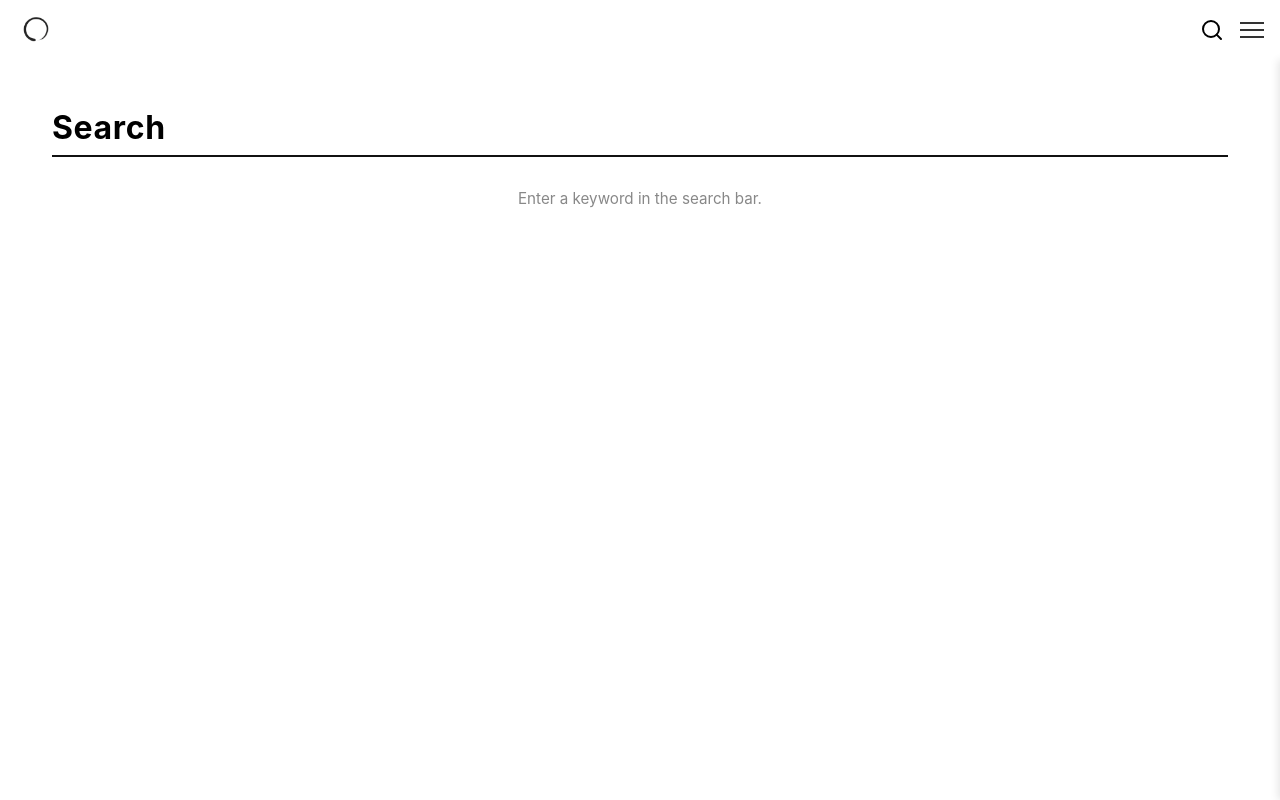
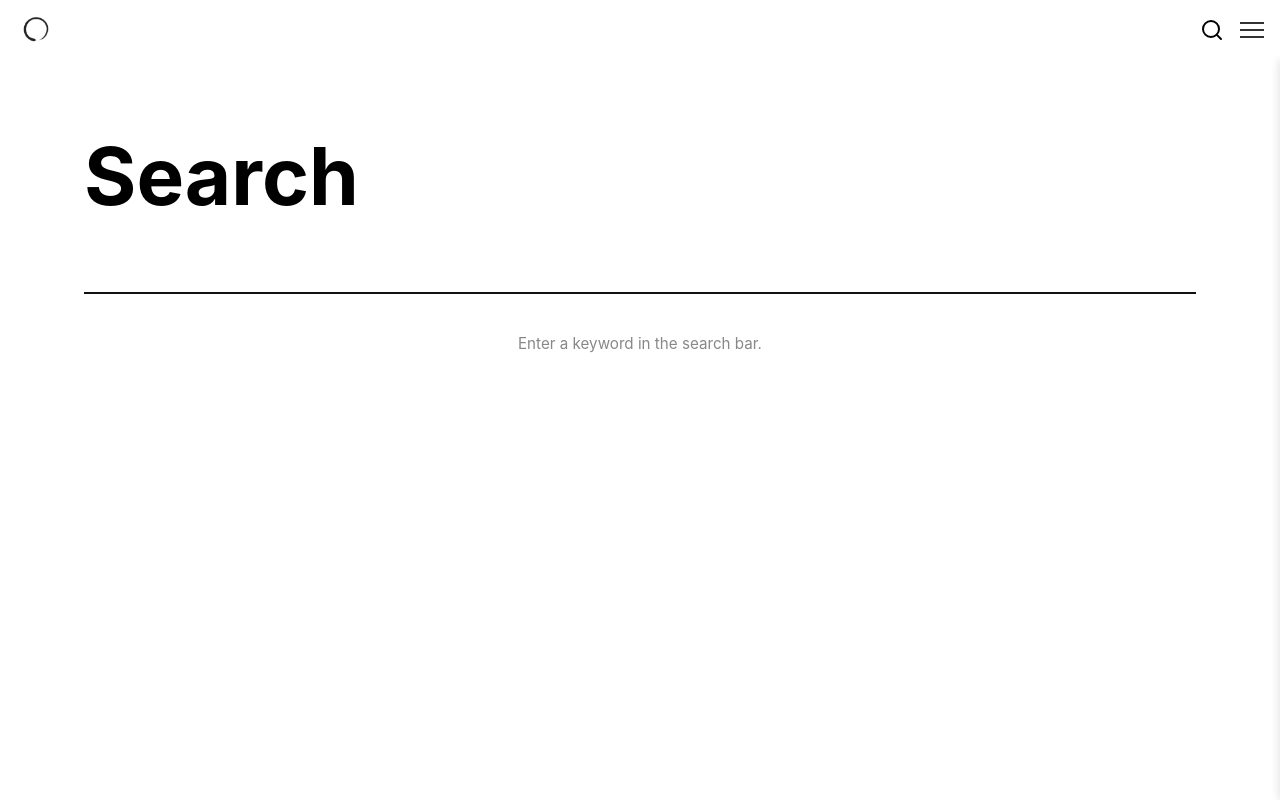
Before and after one commit to yuto0121/japanese-aesthetics, a Next.js app: page /search in a window 1280 px wide. Built offline with nearby package versions, Linux system fonts and the light colour scheme.

Commit message:
adjust article page

```diff
--- a/pages/search/index.tsx
+++ b/pages/search/index.tsx
@@ -89,7 +89,8 @@ export default function SearchPage({ articles }: Props) {
       <Navigation />
 
       <main className={styles.wrapper}>
-        <h1 className={styles.heading}>Search</h1>
+        <h1 className={styles.mainTitle}>Search</h1>
+        <div className={styles.mainTitleLine} />
 
         {q ? (
           <>
--- a/styles/Search.module.css
+++ b/styles/Search.module.css
@@ -20,13 +20,19 @@
 }
 
 /* ────────── Heading ────────── */
-.heading {
-    font-size: 2rem;
-    font-weight: 700;
-    letter-spacing: .02em;
-    margin-bottom: 1.25rem;
-    border-bottom: 2px solid var(--color-accent, #111);
-    padding-bottom: .5rem;
+.mainTitle {
+    font-size: 80px;
+    font-weight: bold;
+    margin: 4.5rem 0 2rem 0;
+    line-height: 1.1;
+    margin-left: 2rem;
+    text-align: left;
+}
+
+.mainTitleLine {
+    border-bottom: 2px solid #111;
+    width: calc(100% - 4rem);
+    margin: 4.5rem 0 2.5rem 2rem;
 }
 
 /* ────────── Meta line ──────── */
```
